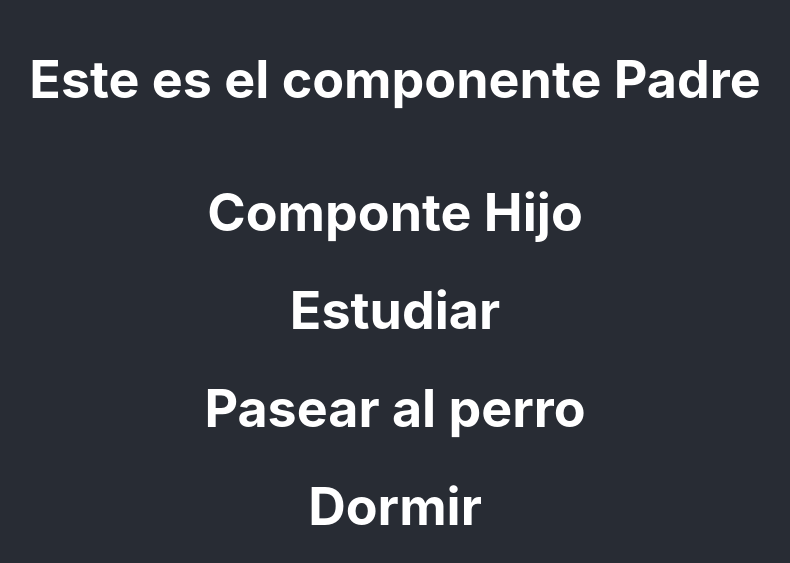
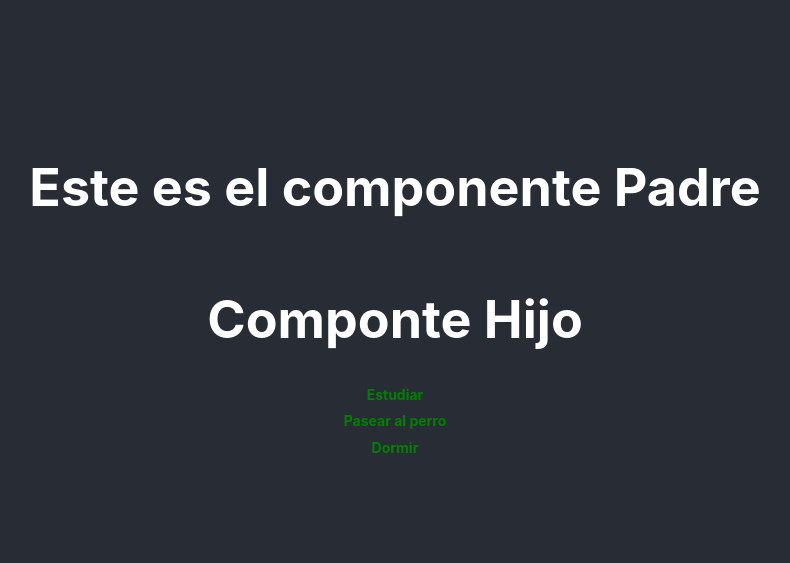
Before and after one commit to Pablohack/reactjs43180, a React (Create React App) app: page / in a window 1280 px wide. Shown: the part 107-670 px from the top of the page, without its empty margins (245-1035 px from the left). Built offline with nearby package versions, Linux system fonts and the light colour scheme.

Commit message:
jsx and styling example

```diff
--- a/src/App.jsx
+++ b/src/App.jsx
@@ -6,7 +6,7 @@ function App() {
     <div className="App">
       <header className="App-header">
         <h1>Este es el componente Padre</h1>
-        <Lista props={todoList} />
+        <Lista props={todoList} isGreen={true} />
       </header>
     </div>
   );
--- a/src/Components/Lista.jsx
+++ b/src/Components/Lista.jsx
@@ -7,12 +7,16 @@ Array.prototype.MapRetrocompatibleCoderHouse = function (calbackFN) {
 };
 
 const Lista = (todoList) => {
-  const { props } = todoList;
+  const { props, isGreen } = todoList;
   return (
     <div>
       <h1>Componte Hijo</h1>
       {props.map((list) => {
-        return <h1>{list}</h1>;
+        return (
+          <h1 style={isGreen ? { color: "green", fontSize: 14 } : null}>
+            {list}
+          </h1>
+        );
       })}
     </div>
   );
```
